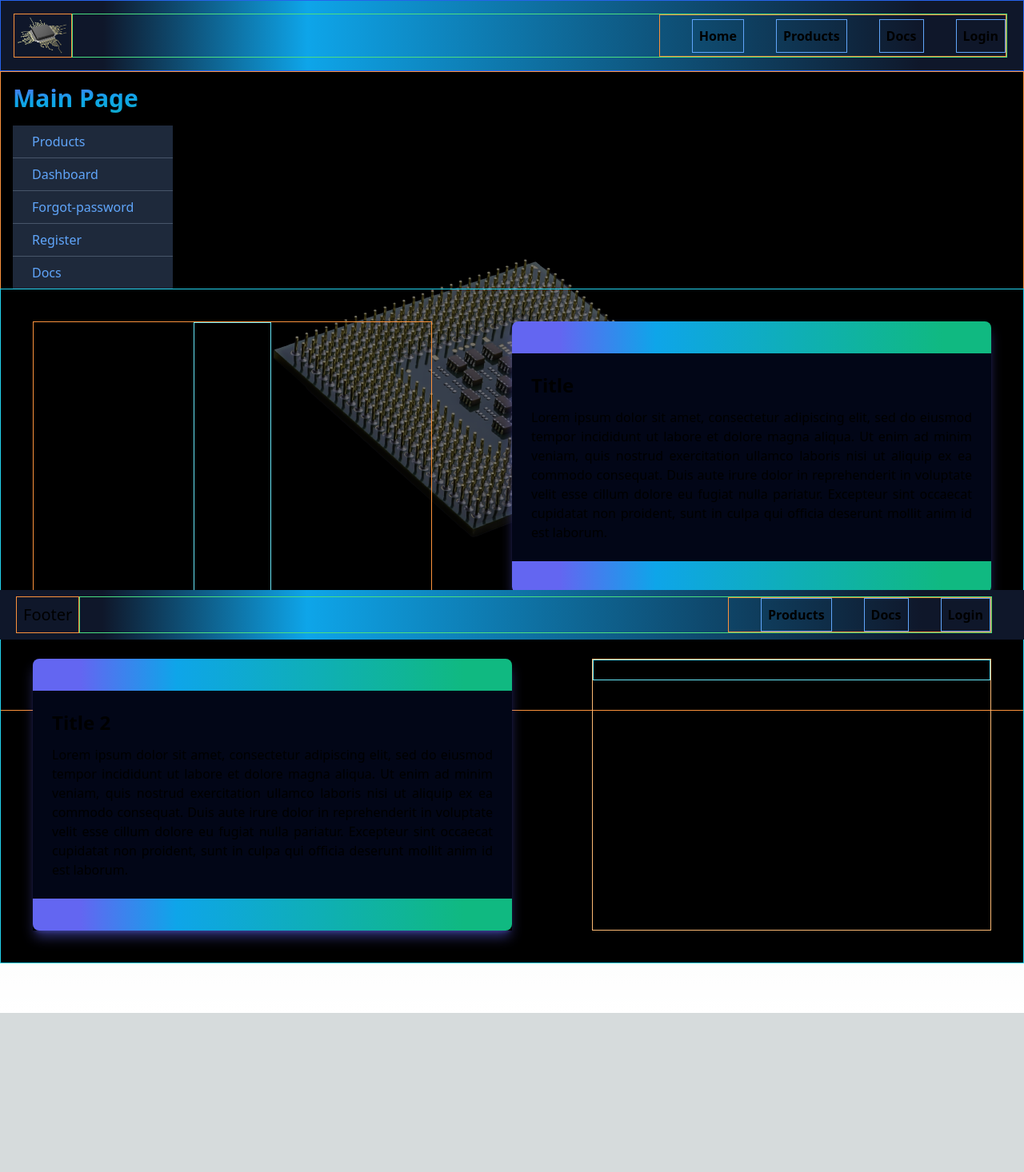
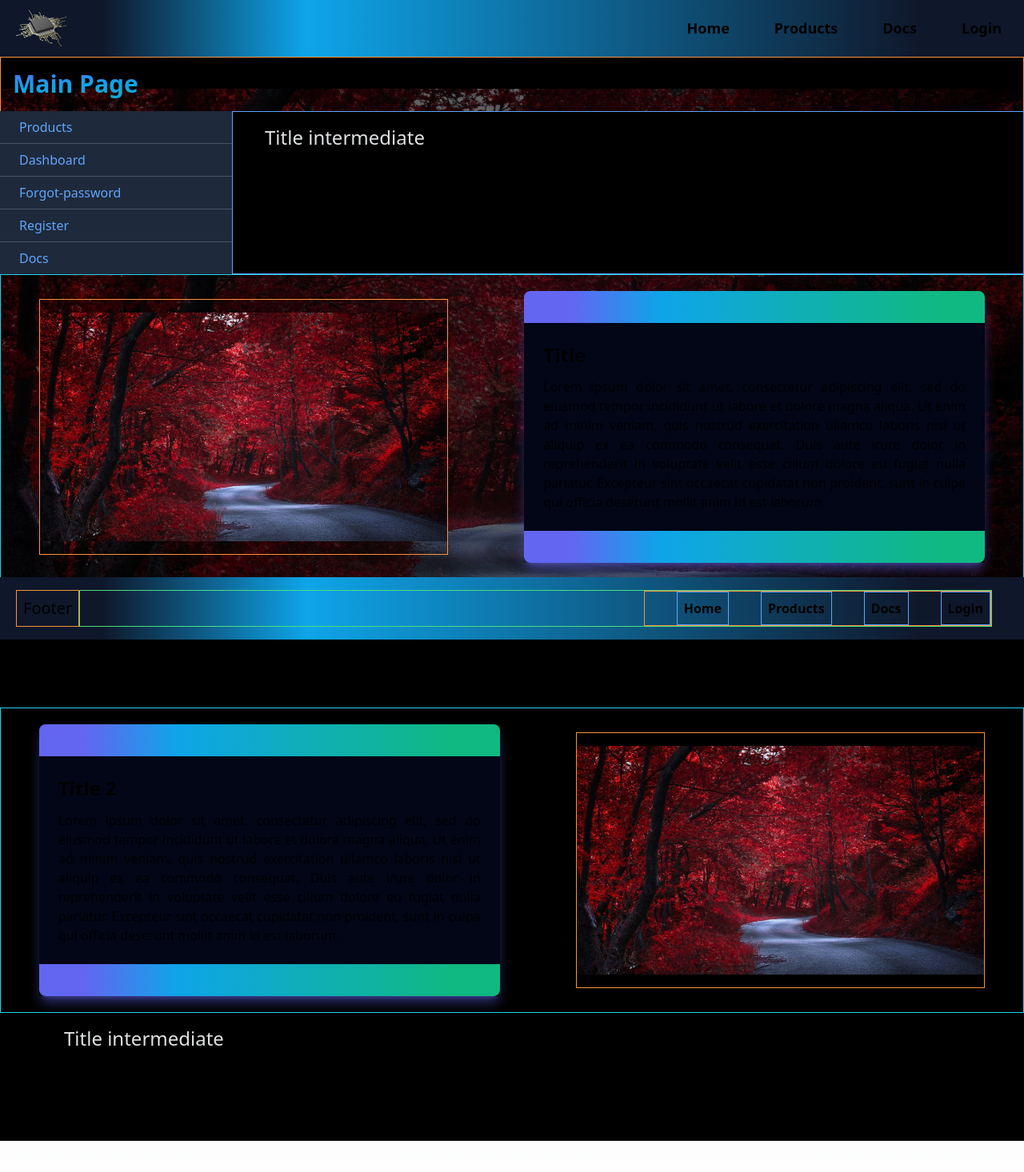
Before and after one commit to TLRKiliann/nextjs14-vishwas, a Next.js app in the folder my-app/: page / in a window 1280 px wide. Shown: the top 1466 px of the page at 80% size. Before the commit the page ends 1267 px from the top, so only its background shows below. Built offline with nearby package versions, Linux system fonts and the light colour scheme.

Commit message:
some changes with new img

```diff
--- a/my-app/app/page.tsx
+++ b/my-app/app/page.tsx
@@ -3,7 +3,7 @@
 import { useRouter } from 'next/navigation';
 import Link from 'next/link';
 import Image from 'next/image';
-import cpuBg from "@/public/img_bg/cpu_wallpaper.png"
+import forestImg from "@/public/img_bg/red_forest.jpg"
 
 export default function Home() {
 
@@ -18,11 +18,11 @@ export default function Home() {
 
       <div className='fixed flex align-center justify-center w-full h-full border border-orange-400 -z-10'>
         <Image
-          src={cpuBg}
-          width={500}
-          height={500}
+          src={forestImg}
+          width={1920}
+          height={1080}
           alt="cpu img"
-          className='flex w-auto h-auto opacity-50 m-auto object-cover'
+          className='flex w-auto h-auto opacity-40 m-auto object-cover'
         />
       </div>
 
@@ -37,7 +37,8 @@ export default function Home() {
           </h1>
         </div>
 
-        <aside className='flex flex-col w-[200px] bg-slate-800 ml-4'>
+        <div className="w-full flex flex-row align-center">
+          <aside className='flex flex-col w-[300px] bg-slate-800'>
 
             <Link href="/products"
               className='text-blue-400 hover:bg-slate-700 py-2 pl-6 hover:text-blue-300'
@@ -78,16 +79,36 @@ export default function Home() {
               Docs
             </button>
 
-        </aside>
+          </aside>
 
 
-        <div className='flex justify-between w-full border border-cyan-400 p-10'>
+          <div className='w-4/5 bg-black border border-blue-400'>
+            <h2 className='text-2xl text-slate-50 opacity-90 my-4 px-10'>Title intermediate</h2>
+            <p className='text-justify px-10'>
+              Lorem ipsum dolor sit amet, consectetur adipiscing elit, sed do eiusmod
+              tempor incididunt ut labore et dolore magna aliqua. Ut enim ad minim veniam,
+              quis nostrud exercitation ullamco laboris nisi ut aliquip ex ea commodo consequat.
+              Duis aute irure dolor in reprehenderit in voluptate velit esse cillum dolore eu
+              fugiat nulla pariatur. Excepteur sint occaecat cupidatat non proident, sunt in
+              culpa qui officia deserunt mollit anim id est laborum.
+            </p>
+          </div>
+        </div>
 
-          <div className='w-5/12 flex align-center justify-center border border-orange-400'>
-            <h2 className='border border-cyan-300'>title to space</h2>
+
+        <div className='flex align-center justify-around w-full border border-cyan-400 py-5'>
+
+          <div className='w-2/5 max-w-lg h-80 max-h-xs flex border border-orange-400 m-auto'>
+            <Image
+              src={forestImg}
+              width={1920}
+              height={1080}
+              alt="forest img"
+              className='flex w-auto h-auto m-auto object-cover'
+            />
           </div>
 
-          <div className='w-6/12 flex flex-col shadow-lg shadow-indigo-500/50'>
+          <div className='w-6/12 max-w-xl flex flex-col shadow-lg shadow-indigo-500/50 m-auto'>
 
             <span className='h-10 border-none
               bg-gradient-to-r from-indigo-500 from-10% via-sky-500 via-30% to-emerald-500 to-90%
@@ -119,9 +140,23 @@ export default function Home() {
           </div>
         </div>
 
-        <div className='flex justify-between w-full border border-cyan-400 p-10'>
 
-          <div className='w-6/12 flex flex-col shadow-lg shadow-indigo-500/50'>
+        <div className='w-full h-40 bg-black'>
+          <h2 className='text-2xl text-slate-50 opacity-90 my-4 px-20'>Title intermediate</h2>
+          <p className='text-justify px-20'>
+            Lorem ipsum dolor sit amet, consectetur adipiscing elit, sed do eiusmod
+            tempor incididunt ut labore et dolore magna aliqua. Ut enim ad minim veniam,
+            quis nostrud exercitation ullamco laboris nisi ut aliquip ex ea commodo consequat.
+            Duis aute irure dolor in reprehenderit in voluptate velit esse cillum dolore eu
+            fugiat nulla pariatur. Excepteur sint occaecat cupidatat non proident, sunt in
+            culpa qui officia deserunt mollit anim id est laborum.
+          </p>
+        </div>
+
+
+        <div className='flex align-center justify-around w-full border border-cyan-400 py-5'>
+
+          <div className='w-6/12 max-w-xl flex flex-col shadow-lg shadow-indigo-500/50 m-auto'>
 
             <span className='h-10 border-none
               bg-gradient-to-r from-indigo-500 from-10% via-sky-500 via-30% to-emerald-500 to-90%
@@ -152,10 +187,29 @@ export default function Home() {
 
           </div>
 
-          <div className='w-5/12 flex flex-col justify-start border border-orange-300'>
-            <h2 className='border border-cyan-300'>title to space</h2>
+          <div className='w-2/5 max-w-lg h-80 max-h-xs flex
+            border border-orange-400 m-auto'>
+            <Image
+              src={forestImg}
+              width={1920}
+              height={1080}
+              alt="forest img"
+              className='flex w-auto h-auto m-auto object-cover'
+            />
           </div>
 
+        </div>
+
+        <div className='w-full h-40 bg-black'>
+          <h2 className='text-2xl text-slate-50 opacity-90 my-4 px-20'>Title intermediate</h2>
+          <p className='text-justify px-20'>
+            Lorem ipsum dolor sit amet, consectetur adipiscing elit, sed do eiusmod
+            tempor incididunt ut labore et dolore magna aliqua. Ut enim ad minim veniam,
+            quis nostrud exercitation ullamco laboris nisi ut aliquip ex ea commodo consequat.
+            Duis aute irure dolor in reprehenderit in voluptate velit esse cillum dolore eu
+            fugiat nulla pariatur. Excepteur sint occaecat cupidatat non proident, sunt in
+            culpa qui officia deserunt mollit anim id est laborum.
+          </p>
         </div>
 
       </main>
--- a/my-app/app/ui/footer.tsx
+++ b/my-app/app/ui/footer.tsx
@@ -5,13 +5,16 @@ export default function Footer() {
         <>
             <footer className="sticky flex bottom-0 left-0 w-full
                 bg-gradient-to-r from-slate-900 from-10% via-sky-500 via-30% to-slate-900 to-90%
-                py-2"
+                py-4"
             >
 
                 <h1 className="flex items-center text-xl ml-5 border border-orange-400 p-2">Footer</h1>
 
                 <nav className='w-full flex justify-end mr-10 border border-green-400'>
                     <ul className='flex font-bold border border-orange-400'>
+
+                        <Link href="/" className='m-auto ml-10 border border-blue-400 p-2'>Home</Link>
+
 
                         <Link href="/products" className='ml-10 border border-blue-400 p-2 hover:text-slate-400'>
                             Products
--- a/my-app/app/ui/header.tsx
+++ b/my-app/app/ui/header.tsx
@@ -6,13 +6,12 @@ export default function Header() {
     return (
         <>
             <header className="sticky flex top-0 left-0 w-full
-                border border-blue-600
+
                 bg-gradient-to-r from-slate-900 from-10% via-sky-500 via-30% to-slate-900 to-90%
-                py-4 z-10"
+                py-2 z-10"
             >
 
-                <div className="relative flex align-center justify-center w-20 h-auto ml-4
-                    border border-orange-400"
+                <div className="relative flex align-center justify-center w-20 h-auto ml-4"
                 >
                     <Image
                         src={logoImg}
@@ -23,20 +22,20 @@ export default function Header() {
                     />
                 </div>
 
-                <nav className='w-full flex align-center justify-end mr-5 border border-green-400'>
-                    <ul className='flex font-bold border border-orange-400'>
+                <nav className='w-full flex align-center justify-end mr-5'>
+                    <ul className='flex font-bold'>
 
-                        <Link href="/" className='m-auto ml-10 border border-blue-400 p-2'>Home</Link>
+                        <Link href="/" className='text-lg m-auto ml-10 p-2'>Home</Link>
 
-                        <Link href="/products" className='m-auto ml-10 border border-blue-400 p-2'>
+                        <Link href="/products" className='text-lg m-auto ml-10 p-2'>
                             Products
                         </Link>
 
-                        <Link href="/docs" className='m-auto ml-10 border border-blue-400 p-2'>
+                        <Link href="/docs" className='text-lg m-auto ml-10 p-2'>
                             Docs
                         </Link>
 
-                        <Link href="/login" className='m-auto ml-10 border border-blue-400 p-2'>
+                        <Link href="/login" className='text-lg m-auto ml-10 p-2'>
                             Login
                         </Link>
 
```
Also changed, not shown: my-app/public/img_bg/red_forest.jpg (added).
